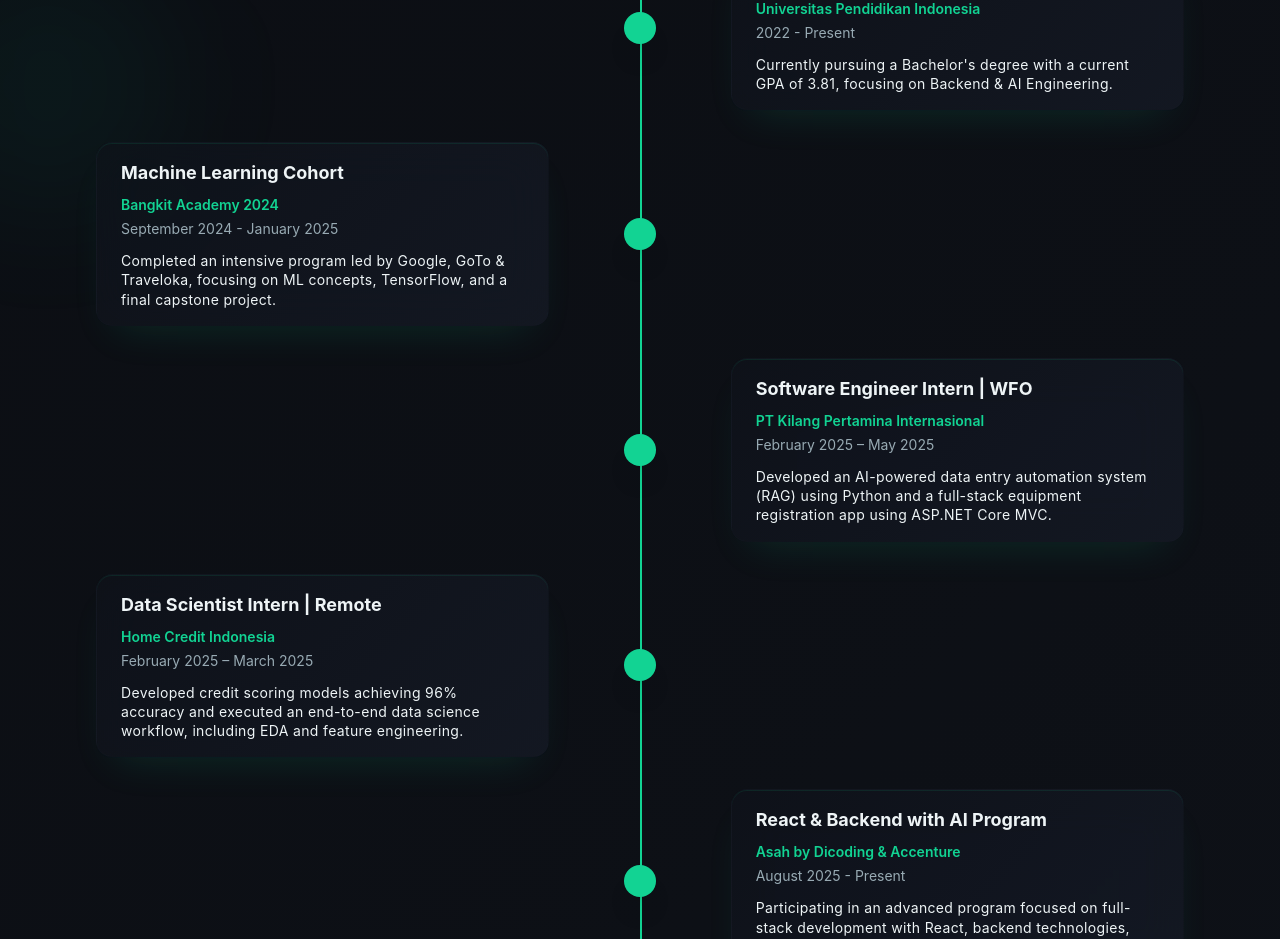
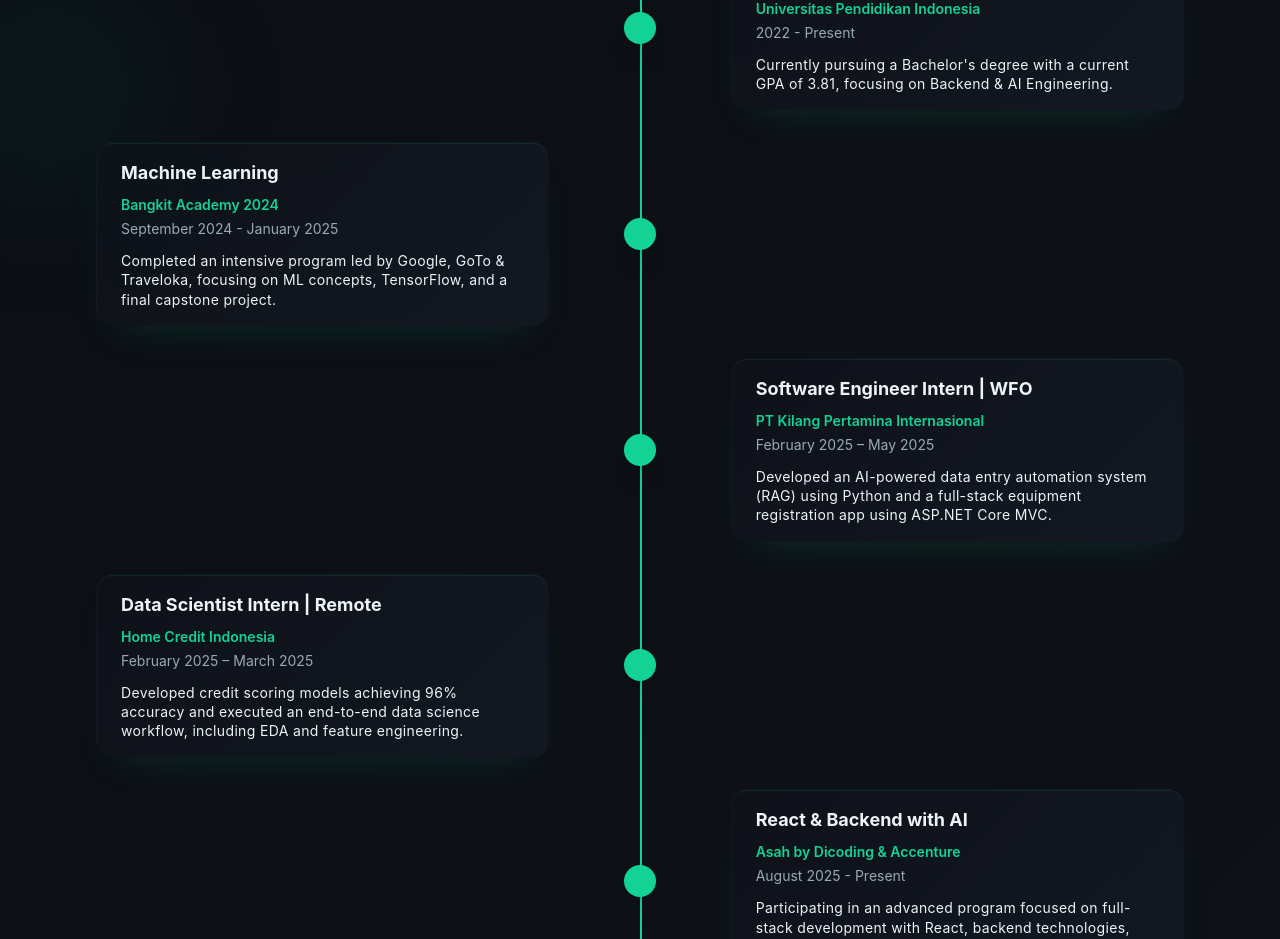
Before and after one commit to NaufalHD12/portfolio-react, a React (Vite) app: page / in a window 1280 px wide. Shown: the part 7172-8111 px from the top of the page. Built offline with nearby package versions, Linux system fonts and the light colour scheme.

Commit message:
feat: update data

```diff
--- a/src/constants/index.js
+++ b/src/constants/index.js
@@ -240,7 +240,7 @@
         description: "Currently pursuing a Bachelor's degree with a current GPA of 3.81, focusing on Backend & AI Engineering."
     },
     {
-        title: "Machine Learning Cohort",
+        title: "Machine Learning",
         subtitle: "Bangkit Academy 2024",
         date: "September 2024 - January 2025",
         description: "Completed an intensive program led by Google, GoTo & Traveloka, focusing on ML concepts, TensorFlow, and a final capstone project."
@@ -258,7 +258,7 @@
         description: "Developed credit scoring models achieving 96% accuracy and executed an end-to-end data science workflow, including EDA and feature engineering."
     },
     {
-        title: "React & Backend with AI Program",
+        title: "React & Backend with AI",
         subtitle: "Asah by Dicoding & Accenture",
         date: "August 2025 - Present",
         description: "Participating in an advanced program focused on full-stack development with React, backend technologies, and AI integration."
```
